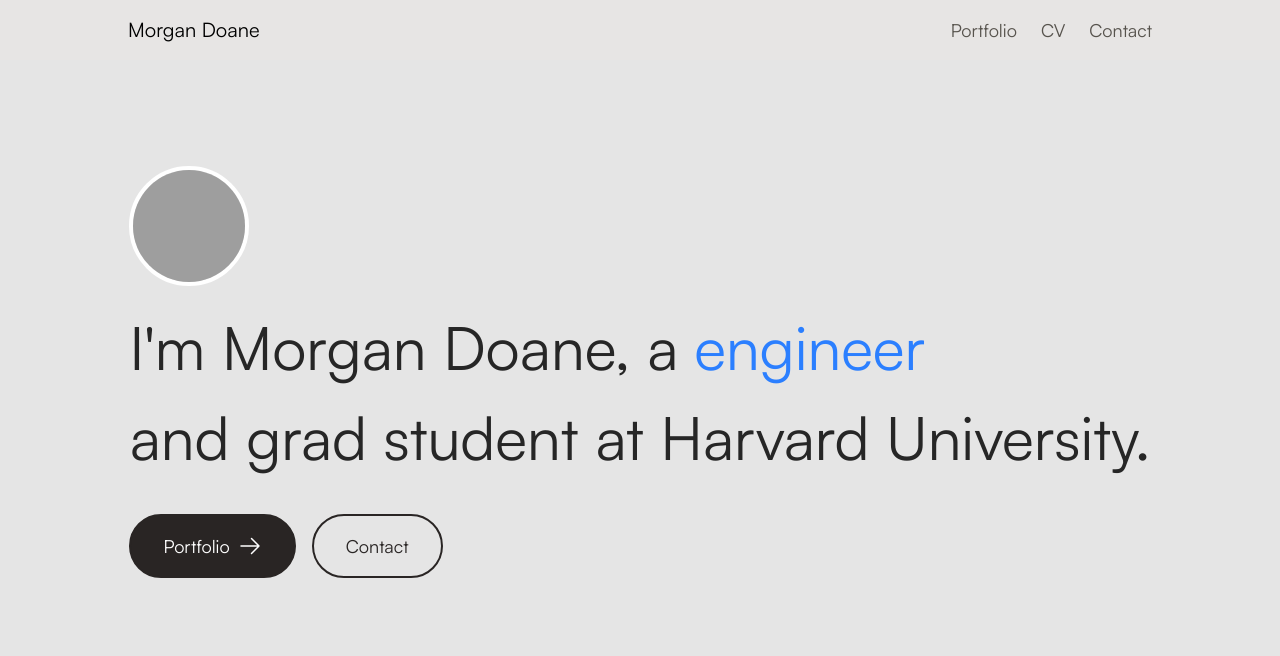
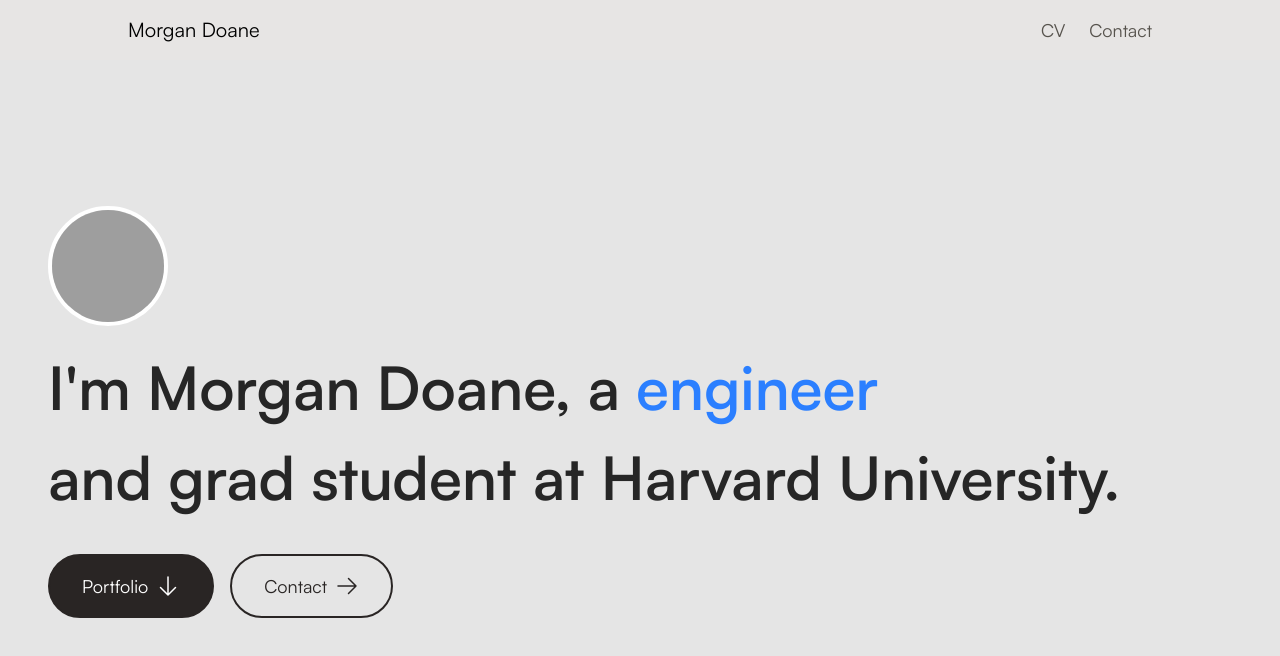
Before and after one commit to morgandoane/portfolio-web, a Next.js app: page / in a window 1280 px wide. Shown: the top 656 px of the page. Built offline with nearby package versions, Linux system fonts and the light colour scheme; grey boxes are pictures that could not be loaded.

Commit message:
layout and project updates

```diff
--- a/src/app/globals.css
+++ b/src/app/globals.css
@@ -34,7 +34,7 @@
 h5,
 h6 {
 	font-family: Satoshi, Helvetica, sans-serif;
-	@apply font-medium leading-relaxed;
+	@apply font-medium leading-normal;
 }
 
 h1 {
--- a/src/app/header.tsx
+++ b/src/app/header.tsx
@@ -5,7 +5,6 @@
 import { usePathname } from 'next/navigation';
 
 const links: { href: string; text: string }[] = [
-	{ href: '/portfolio', text: 'Portfolio' },
 	{ href: '/cv', text: 'CV' },
 	{ href: '/contact', text: 'Contact' },
 ];
--- a/src/app/page.tsx
+++ b/src/app/page.tsx
@@ -1,18 +1,28 @@
-import Tag from './tag';
-import { ArrowRightIcon } from '@heroicons/react/24/outline';
+'use client';
+import { ArrowDownIcon, ArrowRightIcon } from '@heroicons/react/24/outline';
 import Image from 'next/image';
 import Link from 'next/link';
 import { buttonStyles } from '@/components/Button/props';
 import classNames from 'classnames';
+import projects from '@/projects';
+import Button from '@/components/Button';
+import { useRef, useState } from 'react';
+import { Tag as TagType } from '@/projects/tag';
+import Tag from './tag';
+import { AnimatePresence, motion } from 'framer-motion';
+import ProjectCard from './project.card';
 
 export default function Home() {
+	const [tag, setTag] = useState<TagType | null>(null);
+	const scrollTo = useRef<HTMLDivElement>(null);
 	return (
+		<div>
 			<div
 				className={
-				'h-[80vh] bg-neutral-200 p-6 pt-20 pb-24 flex items-center justify-center rounded-br-4xl rounded-bl-4xl'
+					'h-[90vh] bg-neutral-200 p-6 pt-20 pb-24 flex items-center justify-center rounded-br-4xl rounded-bl-4xl'
 				}
 			>
-			<div className="max-w-[1200px]">
+				<div className="flex-1 max-w-[1300px] p-6">
 					<Image
 						src="profile.jpg"
 						style={{ height: '120px', width: '120px' }}
@@ -21,7 +31,7 @@
 						alt="Morgan Doane"
 						className="rounded-full object-cover mb-4 border-4 border-white"
 					/>
-				<p className="text-3xl sm:text-4xl md:text-6xl mb-3 whitespace-pre-line leading-normal text-neutral-800">
+					<p className="text-3xl font-semibold sm:text-4xl md:text-6xl mb-3 whitespace-pre-line leading-normal text-neutral-800">
 						{"I'm Morgan Doane"}, a{' '}
 						<Tag
 							options={[
@@ -36,18 +46,18 @@
 					`}
 					</p>
 					<div className="flex gap-4 mt-8">
-					<Link
-						href="/portfolio"
-						className={buttonStyles({
-							variant: 'solid',
-							color: 'neutral',
-							size: 'lg',
-							pop: true,
-						})}
+						<Button
+							onClick={() => {
+								scrollTo.current?.scrollIntoView({ behavior: 'smooth' });
+							}}
+							variant="solid"
+							color="neutral"
+							size="lg"
+							pop={true}
 						>
 							Portfolio
-						<ArrowRightIcon className="w-6 h-6" />
-					</Link>
+							<ArrowDownIcon className="w-6 h-6" />
+						</Button>
 						<Link
 							href="/contact"
 							className={classNames(
@@ -61,7 +71,48 @@
 							)}
 						>
 							Contact
+							<ArrowRightIcon className="w-6 h-6" />
 						</Link>
+					</div>
+				</div>
+			</div>
+			<div className="flex justify-center">
+				<div className="flex-1 max-w-[1300px] p-6" ref={scrollTo}>
+					<h2 className="mb-2">Selected Works</h2>
+					<p className="mb-2">Tags</p>
+					<div className="flex flex-wrap gap-2 mb-12">
+						{[...new Set(projects.flatMap((p) => p.tags))].sort().map((t) => (
+							<Button
+								pop
+								onClick={() => setTag(tag === t ? null : t)}
+								variant={tag === t ? 'solid' : 'outline'}
+								size="sm"
+								key={`tag-${t}`}
+							>
+								{t}
+							</Button>
+						))}
+					</div>
+					<div className="grid grid-cols-1 lg:grid-cols-2 xl:grid-cols-3 gap-8">
+						<AnimatePresence>
+							{projects
+								.filter((p) => {
+									if (!tag) return true;
+									return p.tags.includes(tag as TagType);
+								})
+								.map((project) => (
+									<motion.div
+										className="pb-12"
+										whileInView={{ opacity: 1, scale: 1 }}
+										initial={{ opacity: 0, scale: 0.9 }}
+										transition={{ duration: 0.3 }}
+										key={`container-${project.id}`}
+									>
+										<ProjectCard key={project.id} project={project} />
+									</motion.div>
+								))}
+						</AnimatePresence>
+					</div>
 				</div>
 			</div>
 		</div>
--- a/src/app/portfolio/[id]/page.tsx
+++ b/src/app/portfolio/[id]/page.tsx
@@ -13,7 +13,12 @@
 	return (
 		<div>
 			{project.banner && (
-				<div className={`relative h-[${project.bannerVh ?? 80}vh]`}>
+				<div
+					className="relative"
+					style={{
+						height: (project.bannerVh ?? 80) + 'vh',
+					}}
+				>
 					<Image
 						src={project.banner}
 						fill
@@ -22,7 +27,7 @@
 					/>
 				</div>
 			)}
-			<div className="flex flex-col items-center justify-center p-24">
+			<div className="flex flex-col items-center justify-center p-24 text-center">
 				<p>{project.caption}</p>
 				<h1>{project.title}</h1>
 				<h5>{project.description}</h5>
--- a/src/app/portfolio/page.tsx
+++ /dev/null
@@ -1,53 +0,0 @@
-'use client';
-import { FC, useState } from 'react';
-import ProjectCard from './project.card';
-import { AnimatePresence, motion } from 'framer-motion';
-import Button from '@/components/Button';
-import projects from '@/projects';
-import { Tag } from '@/projects/tag';
-
-const Portfolio: FC = () => {
-	const [tag, setTag] = useState<string | null>(null);
-
-	return (
-		<div className="p-8 pt-4 lg:p-32 lg:pt-4">
-			<h1 className="mb-2">Selected Works</h1>
-			<p className="mb-2">Tags</p>
-			<div className="flex flex-wrap gap-2 mb-12">
-				{[...new Set(projects.flatMap((p) => p.tags))].sort().map((t) => (
-					<Button
-						pop
-						onClick={() => setTag(tag === t ? null : t)}
-						variant={tag === t ? 'solid' : 'outline'}
-						size="sm"
-						key={`tag-${t}`}
-					>
-						{t}
-					</Button>
-				))}
-			</div>
-			<div className="grid grid-cols-1 lg:grid-cols-2 xl:grid-cols-3 gap-8">
-				<AnimatePresence>
-					{projects
-						.filter((p) => {
-							if (!tag) return true;
-							return p.tags.includes(tag as Tag);
-						})
-						.map((project) => (
-							<motion.div
-								className="pb-12"
-								whileInView={{ opacity: 1, scale: 1 }}
-								initial={{ opacity: 0, scale: 0.9 }}
-								transition={{ duration: 0.3 }}
-								key={`container-${project.id}`}
-							>
-								<ProjectCard key={project.id} project={project} />
-							</motion.div>
-						))}
-				</AnimatePresence>
-			</div>
-		</div>
-	);
-};
-
-export default Portfolio;
--- a/src/projects/index.ts
+++ b/src/projects/index.ts
@@ -11,15 +11,15 @@
 import { Project } from './types/project';
 
 const projects: Project[] = [
-	bcloungechair,
-	communalhydroponics,
-	conveyorsystems,
 	cryogenicprinter,
 	energy,
 	gchair,
 	islamicgeometricdesign,
+	conveyorsystems,
+	communalhydroponics,
 	taxonomy,
 	telegraph,
+	bcloungechair,
 	uofuai,
 ];
 
--- a/src/projects/projects/cryogenicprinter/index.ts
+++ b/src/projects/projects/cryogenicprinter/index.ts
@@ -10,8 +10,9 @@
 		'Prototyping',
 		'Software Engineering',
 	],
-	image: 'energy/squarecover.png',
-	banner: 'energy/cover.png',
+	image: 'printer/printer-small-01.jpg',
+	banner: 'printer/printer-small-02.jpg',
+	bannerVh: 120,
 	description:
 		'An experimental 3D printer, leveraging ice as a fabrication medium.',
 	sections: [],
```
Also changed, not shown: src/app/project.card.tsx (renamed from src/app/portfolio/project.card.tsx). Lines whose indentation alone changed are shown as unchanged.
